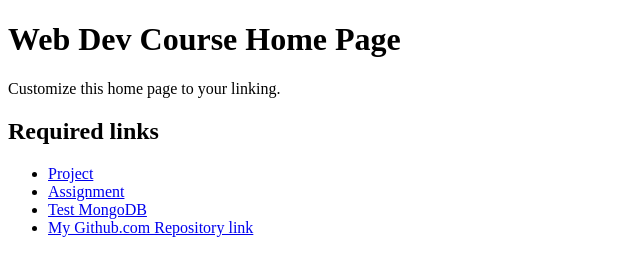
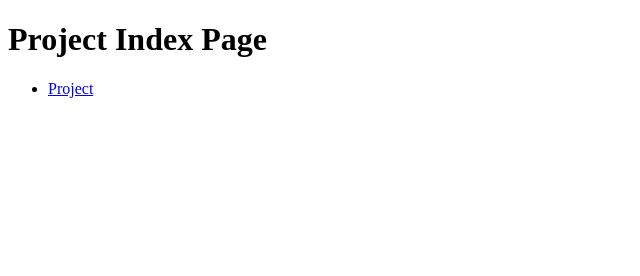
Before and after one commit to zhouzhengyang/webdev-project, a website: page public/index.html in a window 1280 px wide. Shown: the whole page, without its empty margins (0-640 px from the left). Drawn offline with Linux system fonts and the light colour scheme.

Commit message:
update can't hit DB

```diff
--- a/assignment/model/dashboard/dashboard.schema.server.js
+++ b/assignment/model/dashboard/dashboard.schema.server.js
@@ -1,6 +1,6 @@
 var mongoose = require('mongoose');
 var dashboardSchema = mongoose.Schema({
-    _user: {type: mongoose.Schema.Types.ObjectId, ref: 'userModel'},
+    _user: {type: mongoose.Schema.Types.ObjectId, ref: 'projectUserModel'},
     name: String,
     imgUrl: String,
     mangaId: String,
--- a/assignment/model/models.server.js
+++ b/assignment/model/models.server.js
@@ -1,7 +1,7 @@
 module.exports = function (app) {
     var mongoose = require('mongoose');
     var projectUserModel = require("./projectUser/projectUser.model.server.js")(app);
-    var dashboardModel = require("./dashboard/dashboard.model.server.js")(app);
+    var dashboardModel =   require("./dashboard/dashboard.model.server.js")(app);
 
 
 
--- a/public/index.html
+++ b/public/index.html
@@ -2,31 +2,16 @@
 <html lang="en">
 <head>
     <meta charset="UTF-8">
-    <title>ZhengyangZhou Home Page</title>
 </head>
 
 <body>
 
-    <h1>Web Dev Course Home Page</h1>
+    <h1>Project Index Page</h1>
 
-    <p>
-        Customize this home page to your linking.
-    </p>
-
-    <h2>Required links</h2>
     <ul>
         <li>
             <a href="project/index.html">Project</a>
         </li>
-        <li>
-            <a href="assignment/index.html">Assignment</a>
-        </li>
-        <li>
-            <a href="test/index.html">Test MongoDB</a>
-        </li>
-        <li>
-            <a href="https://github.com/zhouzhengyang/zhou-zhengyang-webdev">My Github.com Repository link</a>
-        </li>
     </ul>
 </body>
 </html>
--- a/public/project/views/dashboard/controllers/search.controller.client.js
+++ b/public/project/views/dashboard/controllers/search.controller.client.js
@@ -15,7 +15,7 @@
         function createManga(manga) {
             var name = manga.title_english;
             var imgUrl = manga.image_url_lge;
-            var mangaId = mange.id;
+            var mangaId = manga.id;
             var newManga = {
                 name: name,
                 imgUrl: imgUrl,
```
